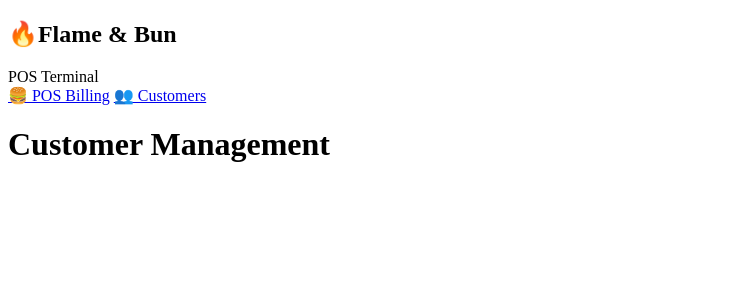
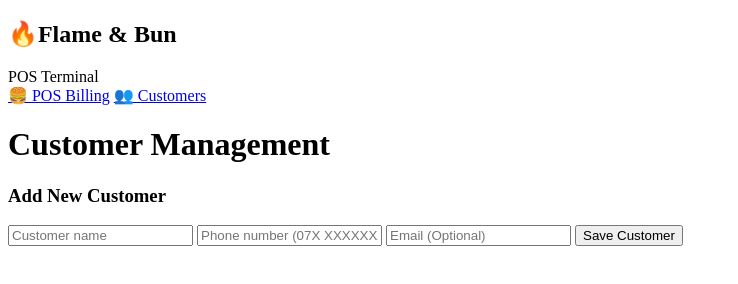
Before and after one commit to Ramasinha-MUD/GrillMaster-POS-Burger-Shop-, a plain HTML site: page customers.html in a window 1280 px wide. Shown: the whole page, without its empty margins (0-738 px from the left). Drawn offline with Linux system fonts and the light colour scheme.

Commit message:
Add Customer Form

```diff
--- a/customers.html
+++ b/customers.html
@@ -24,6 +24,17 @@
             <header class="top-bar">
                 <h1>Customer Management</h1>
             </header>
+
+            <!--Add customer form-->
+            <div class="form-card">
+                <h3>Add New Customer</h3>
+                <form id="customer-form" class="customer-form">
+                    <input type="text" id="cust-name" placeholder="Customer name" required>
+                    <input type="no" id="cust-phone" placeholder="Phone number (07X XXXXXXX)" required>
+                    <input type="email" id="cust-email" placeholder="Email (Optional)">
+                    <button type="submit" class="checkout-btn">Save Customer</button>
+                </form>
+            </div>
         </main>
     </div>
 </body>
```
